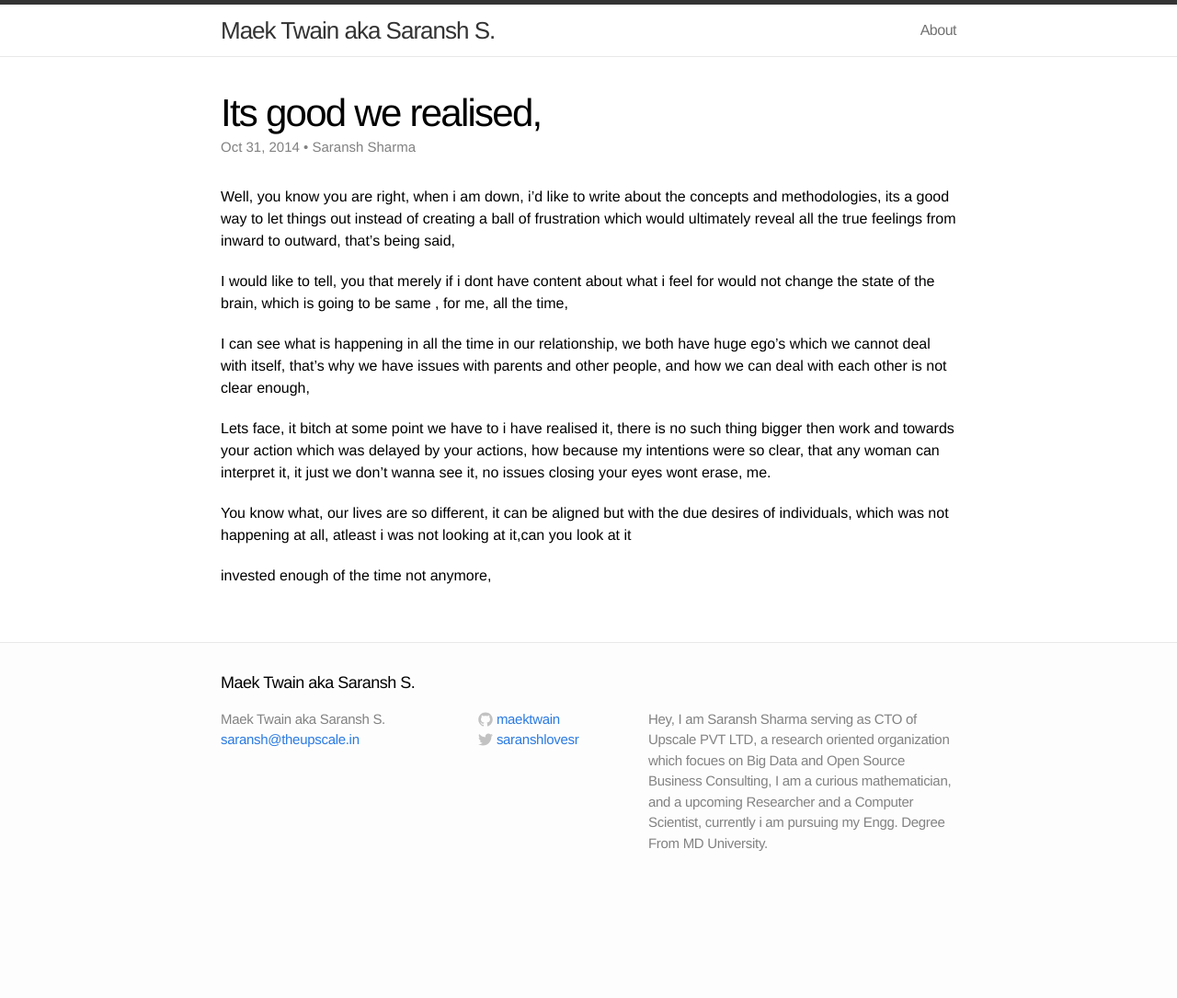
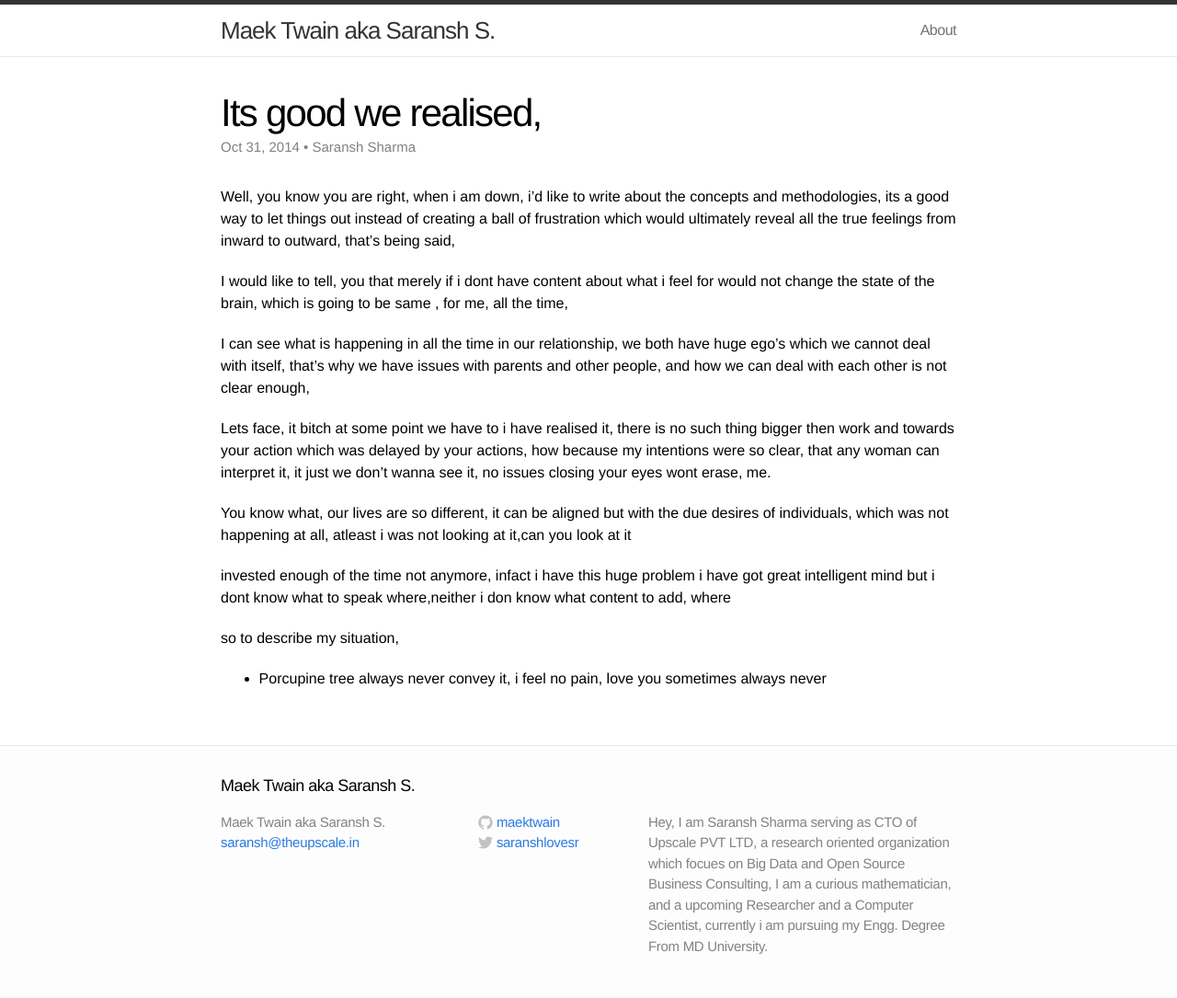
Before and after one commit to theupscale/maektwain.github.io, a Jekyll site: the page built from _posts/2014-10-31-its-good-we-have-realised.markdown, in a window 1280 px wide. Shown: the whole page at 92% size. Built offline with Jekyll 4.4.1, drawn with Linux system fonts in a browser that asks for light colours; before the commit the page ends 973 px from its top, so only the background shows below that.

```diff
--- a/_posts/2014-10-31-its-good-we-have-realised.markdown
+++ b/_posts/2014-10-31-its-good-we-have-realised.markdown
@@ -19,4 +19,12 @@
 You know what, our lives are so different, it can be aligned but with the due desires of individuals, which
 was not happening at all, atleast i was not looking at it,can you look at it
 
-invested enough of the time not anymore,
+invested enough of the time not anymore, infact i have this huge problem i have got great intelligent mind but i dont know what to speak where,neither i don know what content to add, where
+
+so to describe my situation,
+<ul><li>
+
+	Porcupine tree always never convey it,
+	i feel no pain, love you sometimes always never
+
+</li></ul>
```
